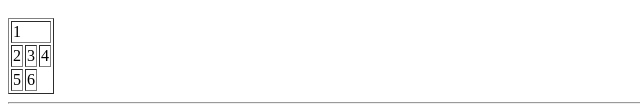
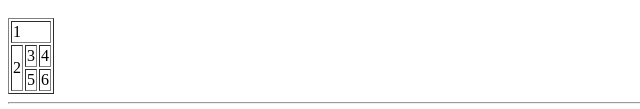
Before and after one commit to JaydenMHS/JaydenMHS.github.io, a plain HTML site: page lab3.21/index.html in a window 1280 px wide. Shown: the part 974-1083 px from the top of the page, 0-640 px from the left. Drawn offline with Linux system fonts and the light colour scheme.

Commit message:
Update index.html

```diff
--- a/lab3.21/index.html
+++ b/lab3.21/index.html
@@ -56,7 +56,7 @@
 			    <td colspan = "3">1</td>
 		    </tr>
 		    <tr>
-			    <td rowspawn = "2" >2</td>
+			    <td rowspan = "2" >2</td>
 			    <td>3</td>
 			    <td>4</td>
 		    </tr>
```
